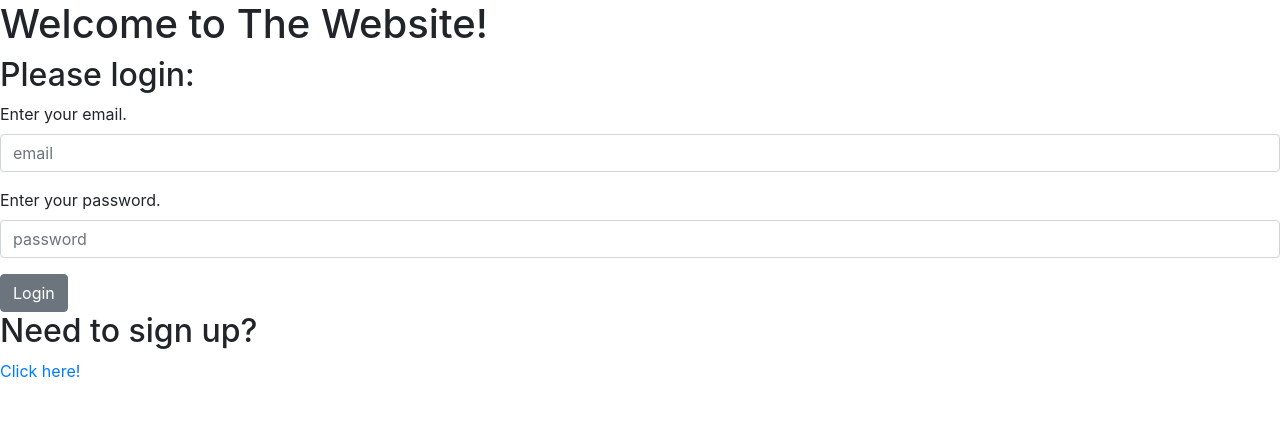
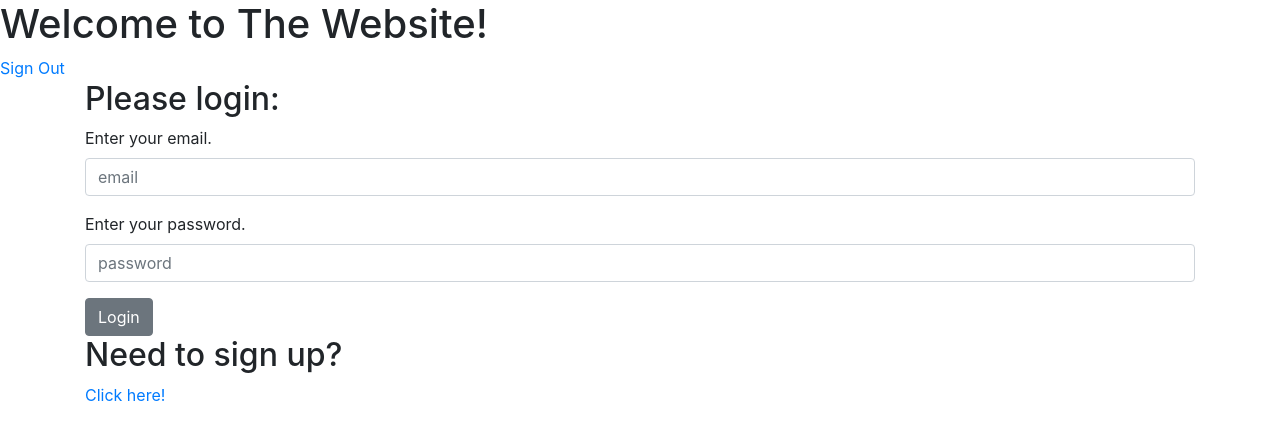
Before and after one commit to keirankozlowski/VCP-test, a React (Create React App) app in the folder client/: page / in a window 1280 px wide. Shown: the top 440 px of the page. Built offline with nearby package versions, Linux system fonts and the light colour scheme.

Commit message:
Finally fixed login bug! Missed an extra character in a state declaration

```diff
--- a/client/src/components/App.js
+++ b/client/src/components/App.js
@@ -5,7 +5,9 @@ export default props => {
   return (
     <div>
       <Navigation />
-      { props.children }
+      <div className="container">
+        { props.children }
+      </div>
     </div>
   );
 };
--- a/client/src/components/Navigation.js
+++ b/client/src/components/Navigation.js
@@ -1,11 +1,26 @@
 import React, { Component } from "react";
 import { connect } from 'react-redux';
+import { Link } from 'react-router-dom';
+
+import * as routes from '../constants/routes';
 
 class Navigation extends Component {
+    constructor(props) {
+        super(props);
+
+        this.signOut = this.signOut.bind(this);
+    }
+
+    signOut() {
+        console.log('Signing out.');
+        this.props.signOut();
+    }
+
     render() {
         return (
             <div>
-
+                <h1>Welcome to The Website!</h1>
+                <Link to={routes.LOGIN} onClick={this.signOut}>Sign Out</Link>
             </div>
         );
     }
--- a/client/src/index.js
+++ b/client/src/index.js
@@ -5,6 +5,7 @@ import { BrowserRouter as Router, Route } from "react-router-dom";
 import { createStore, applyMiddleware } from 'redux';
 import { Provider } from 'react-redux';
 import reduxThunk from 'redux-thunk';
+import axios from "axios";
 
 import * as routes from "./constants/routes";
 
@@ -17,10 +18,9 @@ import NonAuthenticatedView from './views/NonAuthenticatedView';
 import AuthenticatedView from './views/AuthenticatedView';
 
 import 'bootstrap/dist/css/bootstrap.min.css';
-import Axios from "axios";
 
 const jwtToken = localStorage.getItem('JWT_TOKEN');
-Axios.defaults.headers.common['Authorization'] = jwtToken;
+axios.defaults.headers.common['Authorization'] = jwtToken;
 
 ReactDOM.render(
   <Provider store={ createStore(reducers, {
--- a/client/src/views/AuthenticatedView.js
+++ b/client/src/views/AuthenticatedView.js
@@ -8,6 +8,7 @@ class AuthenticatedView extends Component {
                 <h1>You are authenticated!</h1>
                 <p>Here's your JWT as proof:</p>
                 <p>{ localStorage.getItem('JWT_TOKEN') }</p>
+                <p>This link is also protected. You can't go here if you're not authenticated.</p>
             </div>
         );
     }
--- a/client/src/views/LoginView.js
+++ b/client/src/views/LoginView.js
@@ -35,19 +35,17 @@ class LoginView extends Component {
     const { handleSubmit } = this.props;
     return (
       <div className="loginPage">
-        <header className="loginHeader">
-          <h1>Welcome to The Website!</h1>
+        <div>
           <h2>Please login:</h2>
-        </header>
           <form
             className="loginForm"
             onSubmit={handleSubmit(this.onSubmitSignIn)}
           >
             <fieldset>
               <Field
-              name="emailLI"
+                name="email"
                 type="text"
-              id="emailLI"
+                id="email"
                 label="Enter your email."
                 placeholder="email"
                 component={input}
@@ -55,9 +53,9 @@ class LoginView extends Component {
             </fieldset>
             <fieldset>
               <Field
-              name="passwordLI"
+                name="password"
                 type="password"
-              id="passwordLI"
+                id="password"
                 label="Enter your password."
                 placeholder="password"
                 component={input}
@@ -65,6 +63,7 @@ class LoginView extends Component {
             </fieldset>
             <Button type="submit">Login</Button>
           </form>
+        </div>
         <div>
           <h2>Need to sign up?</h2>
           <Link to={routes.SIGNUP}>Click here!</Link>
--- a/client/src/views/SignUpView.js
+++ b/client/src/views/SignUpView.js
@@ -25,22 +25,18 @@ class SignUpView extends Component {
   async onSubmitSignUp(formData) {
     await this.props.signUp(formData);
     if (!this.props.errorMsg) {
-        this.props.history.push("/");
+      this.props.history.push("/");
     } else {
-        alert(this.props.errorMsg);
+      alert("409 is duplicate email, 400 is password >6 or <100 length");
+      alert(this.props.errorMsg);
     }
   }
 
   render() {
     const { handleSubmit } = this.props;
     return (
-      <div className="loginPage">
-        <header className="loginHeader">
-          <h1>Welcome to The Website!</h1>
-        </header>
-
+      <div className="signupPage">
         <div>
-          <h2>Need to signup?</h2>
           <p>Make an account: </p>
           <form
             className="signupForm"
```
Lines whose indentation alone changed are shown as unchanged.
